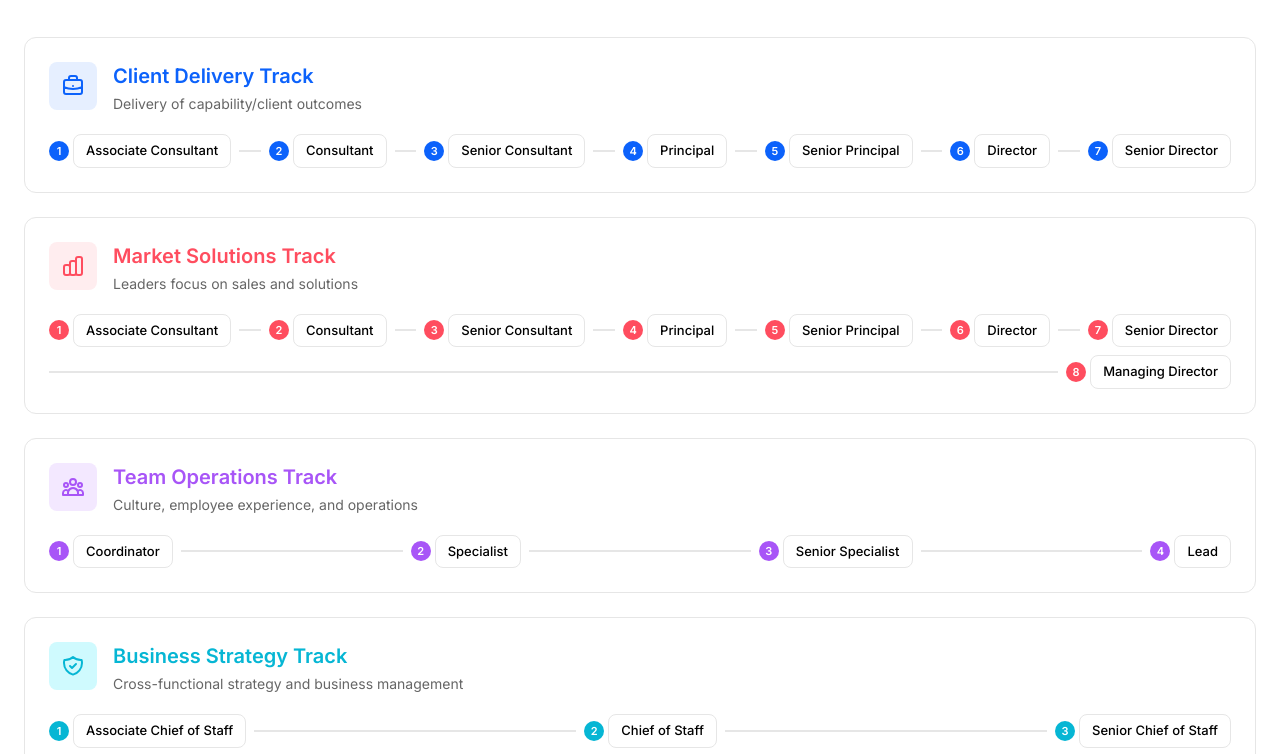
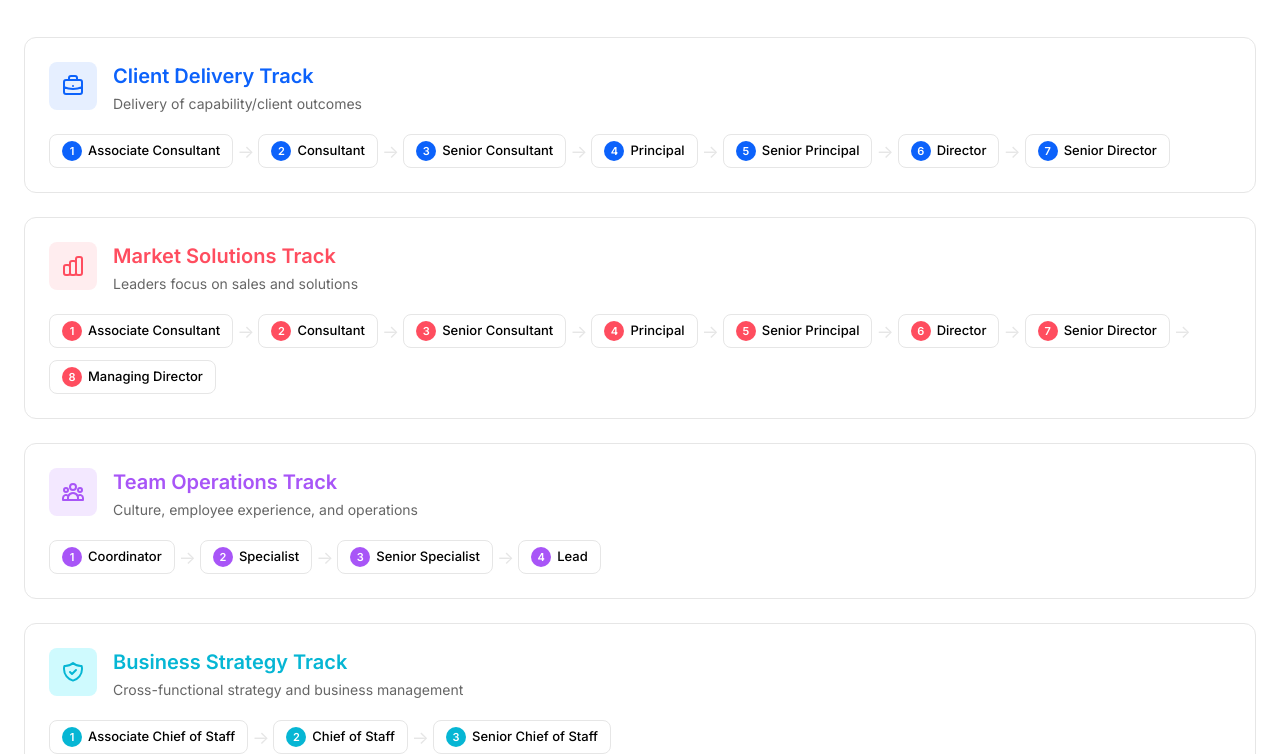
Before and after one commit to JTEberle85/calibration-tools, a plain HTML site: page index.html in a window 1280 px wide. Shown: the part 220-974 px from the top of the page. Drawn offline with nearby package versions, Linux system fonts and the light colour scheme.

Commit message:
Add files via upload

```diff
--- a/index.html
+++ b/index.html
@@ -30,10 +30,10 @@
         body { font-family: 'Inter', -apple-system, BlinkMacSystemFont, sans-serif; }
         .track-card { transition: all 0.2s ease; }
         .track-card:hover { transform: translateY(-2px); box-shadow: 0 8px 24px rgba(0,0,0,0.12); }
-        .role-step {
-            display: flex;
+        .role-chip {
+            display: inline-flex;
             align-items: center;
-            gap: 8px;
+            gap: 6px;
             padding: 6px 12px;
             background: white;
             border: 1px solid #E6E6E6;
@@ -42,17 +42,11 @@
             font-weight: 500;
             white-space: nowrap;
         }
-        .timeline-line {
-            flex: 1;
-            height: 2px;
-            background: #E6E6E6;
-            min-width: 20px;
-        }
         .step-number {
             width: 20px;
             height: 20px;
             border-radius: 50%;
-            display: flex;
+            display: inline-flex;
             align-items: center;
             justify-content: center;
             font-size: 11px;
@@ -60,20 +54,24 @@
             color: white;
             flex-shrink: 0;
         }
+        .arrow {
+            color: #E6E6E6;
+            font-size: 18px;
+            margin: 0 4px;
+        }
     </style>
 </head>
 <body class="bg-white min-h-screen flex flex-col">
 
     <!-- Header -->
     <header class="border-b border-slalom-gray-light">
-        <div class="max-w-7xl mx-auto px-6 py-4 flex items-center justify-between">
+        <div class="max-w-7xl mx-auto px-6 py-4 flex items-center">
             <div class="flex items-center gap-2">
                 <svg class="w-8 h-8 text-slalom-blue" viewBox="0 0 24 24" fill="currentColor">
                     <path d="M12 2L2 7l10 5 10-5-10-5zM2 17l10 5 10-5M2 12l10 5 10-5"/>
                 </svg>
                 <span class="text-xl font-semibold text-slalom-gray">Role Calibration Tools</span>
             </div>
-            <div class="text-sm text-slalom-gray">DC-Chesapeake Market</div>
         </div>
     </header>
 
@@ -106,42 +104,21 @@
                     </div>
                 </div>
 
-                <!-- Role Timeline -->
-                <div class="flex items-center flex-wrap gap-2">
-                    <div class="flex items-center gap-1">
-                        <span class="step-number bg-slalom-blue">1</span>
-                        <span class="role-step">Associate Consultant</span>
-                    </div>
-                    <div class="timeline-line hidden sm:block"></div>
-                    <div class="flex items-center gap-1">
-                        <span class="step-number bg-slalom-blue">2</span>
-                        <span class="role-step">Consultant</span>
-                    </div>
-                    <div class="timeline-line hidden sm:block"></div>
-                    <div class="flex items-center gap-1">
-                        <span class="step-number bg-slalom-blue">3</span>
-                        <span class="role-step">Senior Consultant</span>
-                    </div>
-                    <div class="timeline-line hidden sm:block"></div>
-                    <div class="flex items-center gap-1">
-                        <span class="step-number bg-slalom-blue">4</span>
-                        <span class="role-step">Principal</span>
-                    </div>
-                    <div class="timeline-line hidden lg:block"></div>
-                    <div class="flex items-center gap-1">
-                        <span class="step-number bg-slalom-blue">5</span>
-                        <span class="role-step">Senior Principal</span>
-                    </div>
-                    <div class="timeline-line hidden lg:block"></div>
-                    <div class="flex items-center gap-1">
-                        <span class="step-number bg-slalom-blue">6</span>
-                        <span class="role-step">Director</span>
-                    </div>
-                    <div class="timeline-line hidden lg:block"></div>
-                    <div class="flex items-center gap-1">
-                        <span class="step-number bg-slalom-blue">7</span>
-                        <span class="role-step">Senior Director</span>
-                    </div>
+                <!-- Role Flow -->
+                <div class="flex flex-wrap items-center gap-y-3">
+                    <span class="role-chip"><span class="step-number bg-slalom-blue">1</span> Associate Consultant</span>
+                    <span class="arrow">→</span>
+                    <span class="role-chip"><span class="step-number bg-slalom-blue">2</span> Consultant</span>
+                    <span class="arrow">→</span>
+                    <span class="role-chip"><span class="step-number bg-slalom-blue">3</span> Senior Consultant</span>
+                    <span class="arrow">→</span>
+                    <span class="role-chip"><span class="step-number bg-slalom-blue">4</span> Principal</span>
+                    <span class="arrow">→</span>
+                    <span class="role-chip"><span class="step-number bg-slalom-blue">5</span> Senior Principal</span>
+                    <span class="arrow">→</span>
+                    <span class="role-chip"><span class="step-number bg-slalom-blue">6</span> Director</span>
+                    <span class="arrow">→</span>
+                    <span class="role-chip"><span class="step-number bg-slalom-blue">7</span> Senior Director</span>
                 </div>
             </a>
 
@@ -159,47 +136,23 @@
                     </div>
                 </div>
 
-                <!-- Role Timeline -->
-                <div class="flex items-center flex-wrap gap-2">
-                    <div class="flex items-center gap-1">
-                        <span class="step-number bg-slalom-red">1</span>
-                        <span class="role-step">Associate Consultant</span>
-                    </div>
-                    <div class="timeline-line hidden sm:block"></div>
-                    <div class="flex items-center gap-1">
-                        <span class="step-number bg-slalom-red">2</span>
-                        <span class="role-step">Consultant</span>
-                    </div>
-                    <div class="timeline-line hidden sm:block"></div>
-                    <div class="flex items-center gap-1">
-                        <span class="step-number bg-slalom-red">3</span>
-                        <span class="role-step">Senior Consultant</span>
-                    </div>
-                    <div class="timeline-line hidden sm:block"></div>
-                    <div class="flex items-center gap-1">
-                        <span class="step-number bg-slalom-red">4</span>
-                        <span class="role-step">Principal</span>
-                    </div>
-                    <div class="timeline-line hidden lg:block"></div>
-                    <div class="flex items-center gap-1">
-                        <span class="step-number bg-slalom-red">5</span>
-                        <span class="role-step">Senior Principal</span>
-                    </div>
-                    <div class="timeline-line hidden lg:block"></div>
-                    <div class="flex items-center gap-1">
-                        <span class="step-number bg-slalom-red">6</span>
-                        <span class="role-step">Director</span>
-                    </div>
-                    <div class="timeline-line hidden lg:block"></div>
-                    <div class="flex items-center gap-1">
-                        <span class="step-number bg-slalom-red">7</span>
-                        <span class="role-step">Senior Director</span>
-                    </div>
-                    <div class="timeline-line hidden lg:block"></div>
-                    <div class="flex items-center gap-1">
-                        <span class="step-number bg-slalom-red">8</span>
-                        <span class="role-step">Managing Director</span>
-                    </div>
+                <!-- Role Flow -->
+                <div class="flex flex-wrap items-center gap-y-3">
+                    <span class="role-chip"><span class="step-number bg-slalom-red">1</span> Associate Consultant</span>
+                    <span class="arrow">→</span>
+                    <span class="role-chip"><span class="step-number bg-slalom-red">2</span> Consultant</span>
+                    <span class="arrow">→</span>
+                    <span class="role-chip"><span class="step-number bg-slalom-red">3</span> Senior Consultant</span>
+                    <span class="arrow">→</span>
+                    <span class="role-chip"><span class="step-number bg-slalom-red">4</span> Principal</span>
+                    <span class="arrow">→</span>
+                    <span class="role-chip"><span class="step-number bg-slalom-red">5</span> Senior Principal</span>
+                    <span class="arrow">→</span>
+                    <span class="role-chip"><span class="step-number bg-slalom-red">6</span> Director</span>
+                    <span class="arrow">→</span>
+                    <span class="role-chip"><span class="step-number bg-slalom-red">7</span> Senior Director</span>
+                    <span class="arrow">→</span>
+                    <span class="role-chip"><span class="step-number bg-slalom-red">8</span> Managing Director</span>
                 </div>
             </a>
 
@@ -217,27 +170,15 @@
                     </div>
                 </div>
 
-                <!-- Role Timeline -->
-                <div class="flex items-center flex-wrap gap-2">
-                    <div class="flex items-center gap-1">
-                        <span class="step-number bg-purple-500">1</span>
-                        <span class="role-step">Coordinator</span>
-                    </div>
-                    <div class="timeline-line hidden sm:block"></div>
-                    <div class="flex items-center gap-1">
-                        <span class="step-number bg-purple-500">2</span>
-                        <span class="role-step">Specialist</span>
-                    </div>
-                    <div class="timeline-line hidden sm:block"></div>
-                    <div class="flex items-center gap-1">
-                        <span class="step-number bg-purple-500">3</span>
-                        <span class="role-step">Senior Specialist</span>
-                    </div>
-                    <div class="timeline-line hidden sm:block"></div>
-                    <div class="flex items-center gap-1">
-                        <span class="step-number bg-purple-500">4</span>
-                        <span class="role-step">Lead</span>
-                    </div>
+                <!-- Role Flow -->
+                <div class="flex flex-wrap items-center gap-y-3">
+                    <span class="role-chip"><span class="step-number bg-purple-500">1</span> Coordinator</span>
+                    <span class="arrow">→</span>
+                    <span class="role-chip"><span class="step-number bg-purple-500">2</span> Specialist</span>
+                    <span class="arrow">→</span>
+                    <span class="role-chip"><span class="step-number bg-purple-500">3</span> Senior Specialist</span>
+                    <span class="arrow">→</span>
+                    <span class="role-chip"><span class="step-number bg-purple-500">4</span> Lead</span>
                 </div>
             </a>
 
@@ -255,22 +196,13 @@
                     </div>
                 </div>
 
-                <!-- Role Timeline -->
-                <div class="flex items-center flex-wrap gap-2">
-                    <div class="flex items-center gap-1">
-                        <span class="step-number bg-cyan-500">1</span>
-                        <span class="role-step">Associate Chief of Staff</span>
-                    </div>
-                    <div class="timeline-line hidden sm:block"></div>
-                    <div class="flex items-center gap-1">
-                        <span class="step-number bg-cyan-500">2</span>
-                        <span class="role-step">Chief of Staff</span>
-                    </div>
-                    <div class="timeline-line hidden sm:block"></div>
-                    <div class="flex items-center gap-1">
-                        <span class="step-number bg-cyan-500">3</span>
-                        <span class="role-step">Senior Chief of Staff</span>
-                    </div>
+                <!-- Role Flow -->
+                <div class="flex flex-wrap items-center gap-y-3">
+                    <span class="role-chip"><span class="step-number bg-cyan-500">1</span> Associate Chief of Staff</span>
+                    <span class="arrow">→</span>
+                    <span class="role-chip"><span class="step-number bg-cyan-500">2</span> Chief of Staff</span>
+                    <span class="arrow">→</span>
+                    <span class="role-chip"><span class="step-number bg-cyan-500">3</span> Senior Chief of Staff</span>
                 </div>
             </a>
 
```
